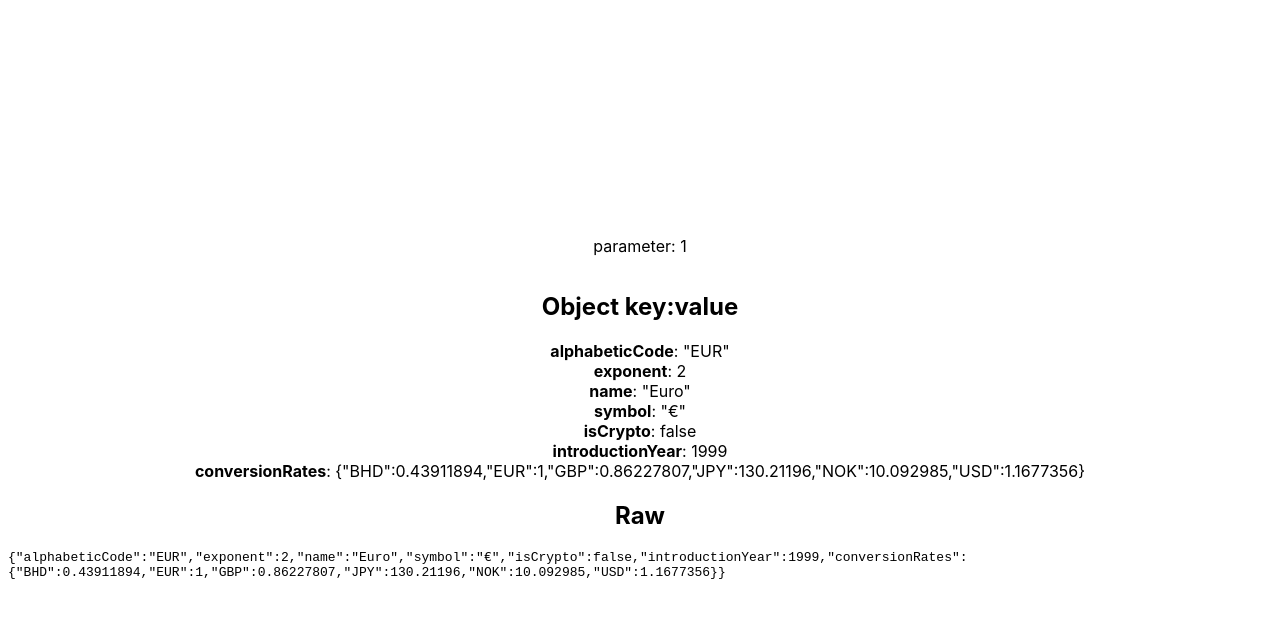
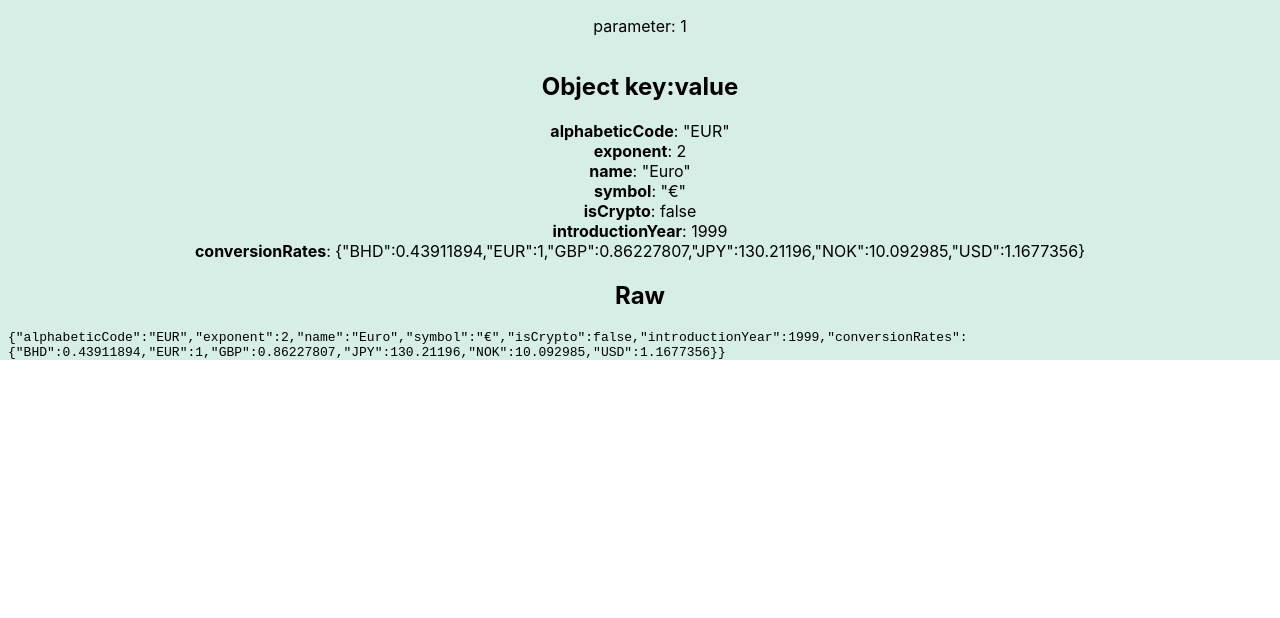
Before and after one commit to edgarnansen/nextjs-4kv3ng, a Next.js app: page /1 in a window 1280 px wide. Shown: the top 618 px of the page. Built offline with nearby package versions, Linux system fonts and the light colour scheme.

Commit message:
introduce css variables

```diff
--- a/styles/Home.module.css
+++ b/styles/Home.module.css
@@ -1,10 +1,10 @@
 .container {
-  min-height: 100vh;
   padding: 0 0.5rem;
   display: flex;
   flex-direction: column;
   justify-content: center;
   align-items: center;
+  background-color: var(--background-color);
 }
 
 .main {
--- a/styles/globals.css
+++ b/styles/globals.css
@@ -1,3 +1,18 @@
+:root {
+  --background-color: rgb(215, 238, 230);
+}
+
+/* TODO: Make dark mode work. */
+/*
+@media(prefers-color-scheme: dark) {
+  :root {
+      --background-color: rgb(215, 238, 230);
+    }
+  }
+*/
+
+/* TODO: Make other themes too! For example Cool, Dim and Neon. */
+
 html,
 body {
   padding: 0;
```
